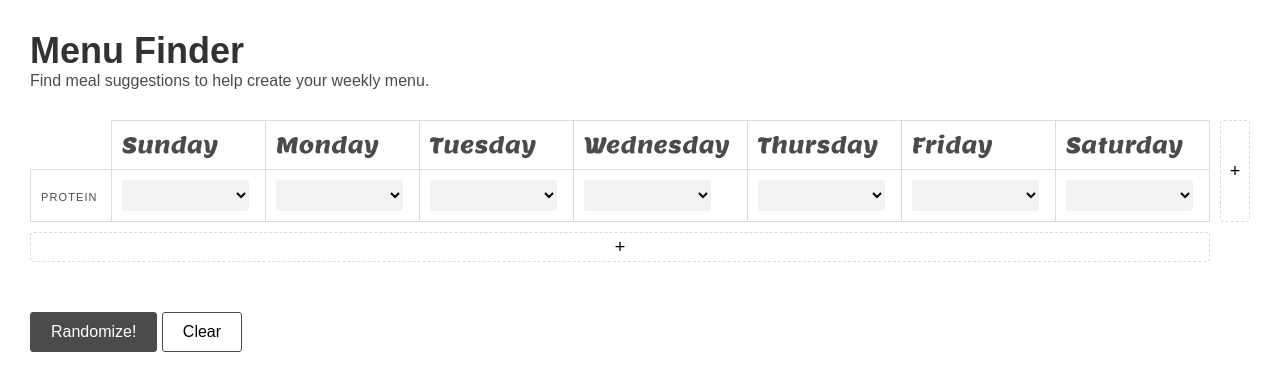
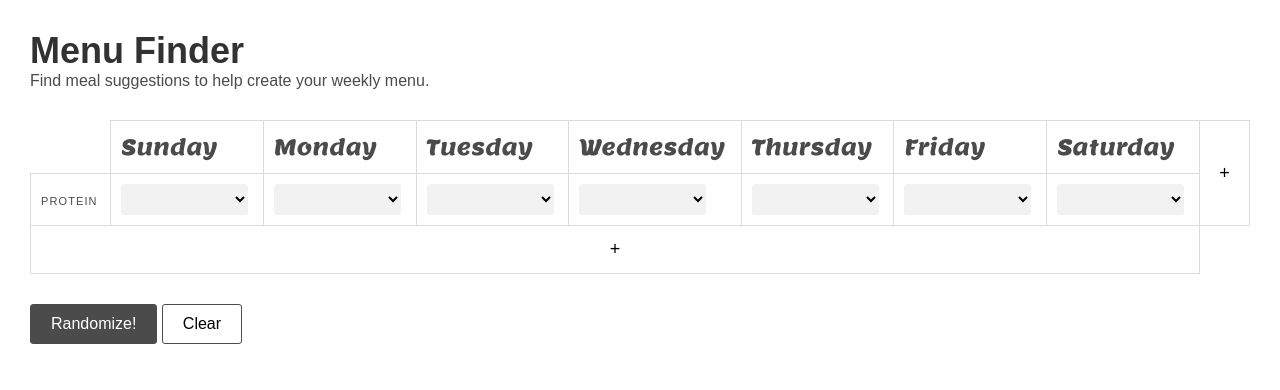
Before and after one commit to dominic-blain/menu-finder, a SvelteKit app: page / in a window 1280 px wide. Shown: the top 390 px of the page. Built offline with nearby package versions, Linux system fonts and the light colour scheme; a web font is replaced by a local one.

Commit message:
Make rows and columns editable

```diff
--- a/src/lib/components/ColumnHeader.svelte
+++ b/src/lib/components/ColumnHeader.svelte
@@ -1,8 +1,18 @@
 <script lang="ts">
+	import { createEventDispatcher } from "svelte";
+
     export let title: string;
+    export let index: number;
+
+    const dispatch = createEventDispatcher();
+
+    function handleInput(event: Event) {
+        const value = (event.target as HTMLElement)?.textContent ?? '';
+        dispatch('rename', { value, index });
+    }
 </script>
 
-<div>{title}</div>
+<div contenteditable="true" bind:textContent={title} on:input={handleInput}>{title}</div>
 
 <style>
     div {
--- a/src/lib/components/RowLabel.svelte
+++ b/src/lib/components/RowLabel.svelte
@@ -1,8 +1,18 @@
 <script lang="ts">
+	import { createEventDispatcher } from "svelte";
+
     export let label: string;
+    export let index: number;
+
+    const dispatch = createEventDispatcher();
+
+    function handleInput(event: Event) {
+        const value = (event.target as HTMLElement)?.textContent ?? '';
+        dispatch('rename', { value, index });
+    }
 </script>
 
-<div>{label}</div>
+<div contenteditable="true" bind:textContent={label} on:input={handleInput}>{label}</div>
 
 <style>
     div {
--- a/src/routes/+page.svelte
+++ b/src/routes/+page.svelte
@@ -2,6 +2,7 @@
 	import ColumnHeader from "$lib/components/ColumnHeader.svelte";
 import RowLabel from "$lib/components/RowLabel.svelte";
 	import RowOptions from "$lib/components/RowOptions.svelte";
+	import type { ComponentEvents } from "svelte";
 
 
     interface Row {
@@ -68,6 +69,18 @@ import RowLabel from "$lib/components/RowLabel.svelte";
         columns = [...columns, newColumn ?? 'Unknown'];
     }
 
+    function handleRenameColumn(event: ComponentEvents<ColumnHeader>['rename']) {
+        const { index, value } = event.detail;
+        columns[index] = value;
+        columns = columns;
+    }
+
+    function handleRenameRow(event: ComponentEvents<RowLabel>['rename']) {
+        const { index, value } = event.detail;
+        rows[index].label = value;
+        rows = rows;
+    }
+
 </script>
 
 <header>
@@ -79,21 +92,21 @@ import RowLabel from "$lib/components/RowLabel.svelte";
     <div class="table">
         <div class="row">
             <div class="cell empty"></div>
-            {#each columns as title}
-                <div class="cell"><ColumnHeader {title} /></div>
+            {#each columns as title, index}
+            <div class="cell"><ColumnHeader {title} {index} on:rename={handleRenameColumn} /></div>
             {/each}
         </div>
         <div class="row">
-            {#each rows as {label, selected, options}}
-            <div class="cell label"><RowLabel {label} /></div>
+            {#each rows as {label, selected, options}, index}
+            <div class="cell label"><RowLabel {label} {index} on:rename={handleRenameRow} /></div>
                 {#each columns as column, index}
-                <div class="cell"><RowOptions id="{column}-{label}" selected={selected[index]} {options} /></div>
+                <div class="cell"><RowOptions id="{column}-{label}" selected={selected[index]} {options} on:rename={handleRenameRow}/></div>
                 {/each}
             {/each}
         </div>
     </div>
-    <button class="add" on:click={handleAddColumn}>+</button>
-    <button class="add">+</button>
+    <button class="add add-column" on:click={handleAddColumn}>+</button>
+    <button class="add add-row">+</button>
 </main>
 
 <footer>
@@ -110,12 +123,12 @@ import RowLabel from "$lib/components/RowLabel.svelte";
 
     main {
         display: grid;
-        grid-template-columns: 1fr 30rem;
-        grid-template-rows: auto 30rem;
+        grid-template-columns: 1fr 50rem;
+        grid-template-rows: auto 48rem;
         grid-template-areas:
             "table" "add-column"
             "add-row" "add-row";
-        gap: 10rem;
+
         max-width: 100%;
         overflow-x: auto;
     }
@@ -127,10 +140,18 @@ import RowLabel from "$lib/components/RowLabel.svelte";
         display: flex;
         align-items: center;
         justify-content: center;
-        border-radius: 4px;
         position: relative;
         transition: background-color 100ms cubic-bezier(0.075, 0.82, 0.165, 1);
-        border: 1px dashed var(--color-border);
+        border: 1px solid var(--color-border);
+
+    }
+
+    button.add-row {
+        border-top: none;
+    }
+
+    button.add-column {
+        border-left: none;
     }
 
     button.add:hover {
--- a/static/global.css
+++ b/static/global.css
@@ -38,6 +38,21 @@ button {
     cursor: pointer;
 }
 
+[contenteditable] {
+    border: 0;
+    outline: 0;
+    border-bottom: 2px dotted transparent;
+    padding-top: 2px;
+    min-width: 1em;
+}
+[contenteditable]:hover {
+    border-color: var(--color-border);
+}
+
+[contenteditable]:focus {
+    border-color: var(--color-border);
+}
+
 body {
     font-size: 16rem;
     font-family: 'NotoSans', sans-serif;
```
